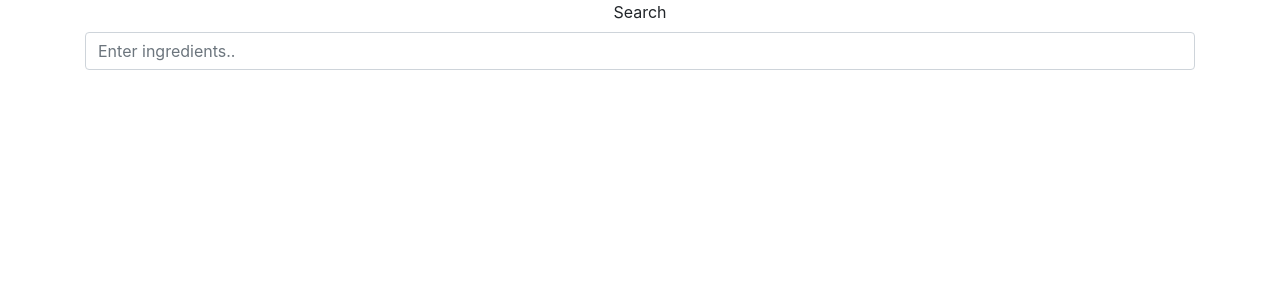
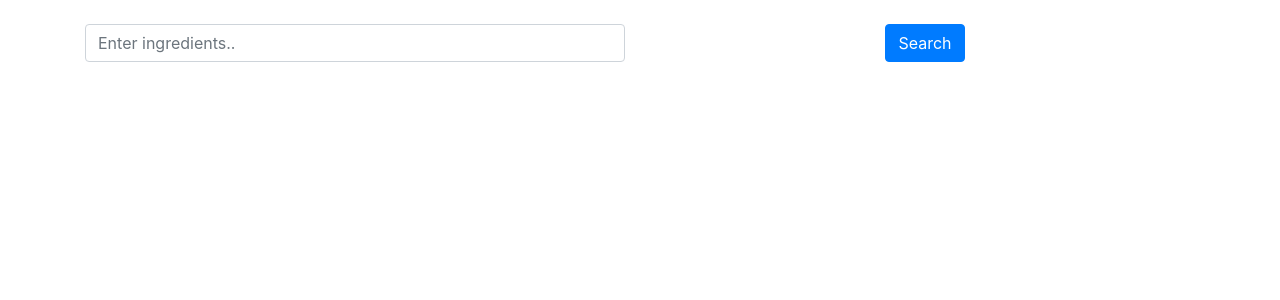
Before and after one commit to sas7359/RecipeProject, a React (Create React App) app: page / in a window 1280 px wide. Shown: the top 300 px of the page. Built offline with nearby package versions, Linux system fonts and the light colour scheme; the HTML template or start-up script is replaced by a standard one.

Commit message:
Modified search bar slightly

```diff
--- a/src/App.js
+++ b/src/App.js
@@ -1,5 +1,5 @@
 import React from 'react';
-import { Form, Container } from 'react-bootstrap';
+import { Form, Container, Button, Row, Col } from 'react-bootstrap';
 import 'bootstrap/dist/css/bootstrap.min.css';
 import './App.css';
 
@@ -7,12 +7,21 @@ function App() {
   return (
     <div className="App">
       <Container>
-        <Form>
-          <Form.Group controlId="ingredientsForSearch">
-            <Form.Label>Search</Form.Label>
-            <Form.Control type="ingredients" placeholder="Enter ingredients.." />
-          </Form.Group>
-        </Form>
+        <br></br>
+          <Form>
+            <Row className="justify-content-md-center">
+              <Col>
+                <Form.Group controlId="ingredientsForSearch">
+                  <Form.Control type="ingredients" placeholder="Enter ingredients.." />
+                </Form.Group>
+              </Col>
+              <Col>
+                <Button variant="primary" type="search">
+                  Search
+                </Button>
+              </Col>
+            </Row>
+          </Form>
       </Container>
     </div>
   );
```
